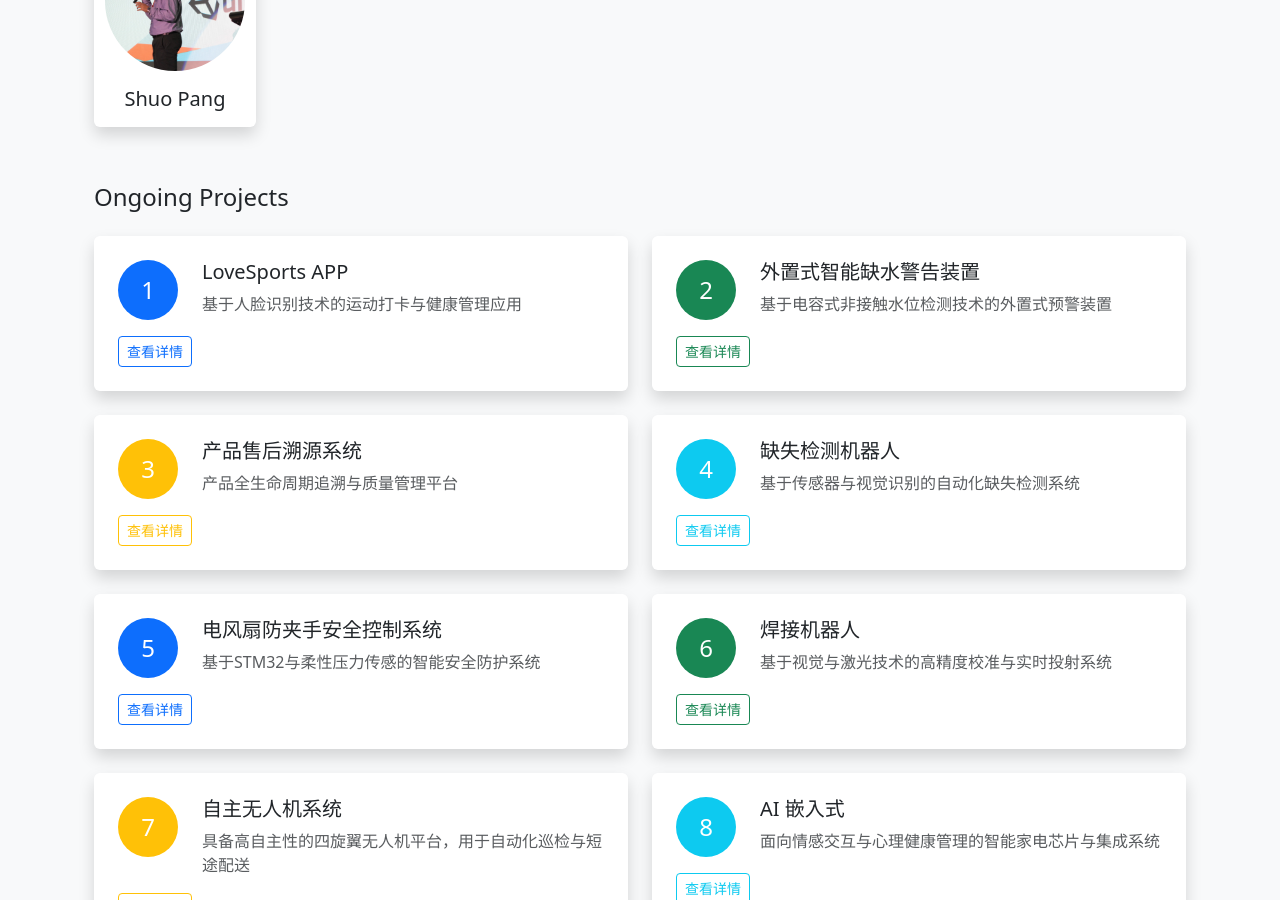
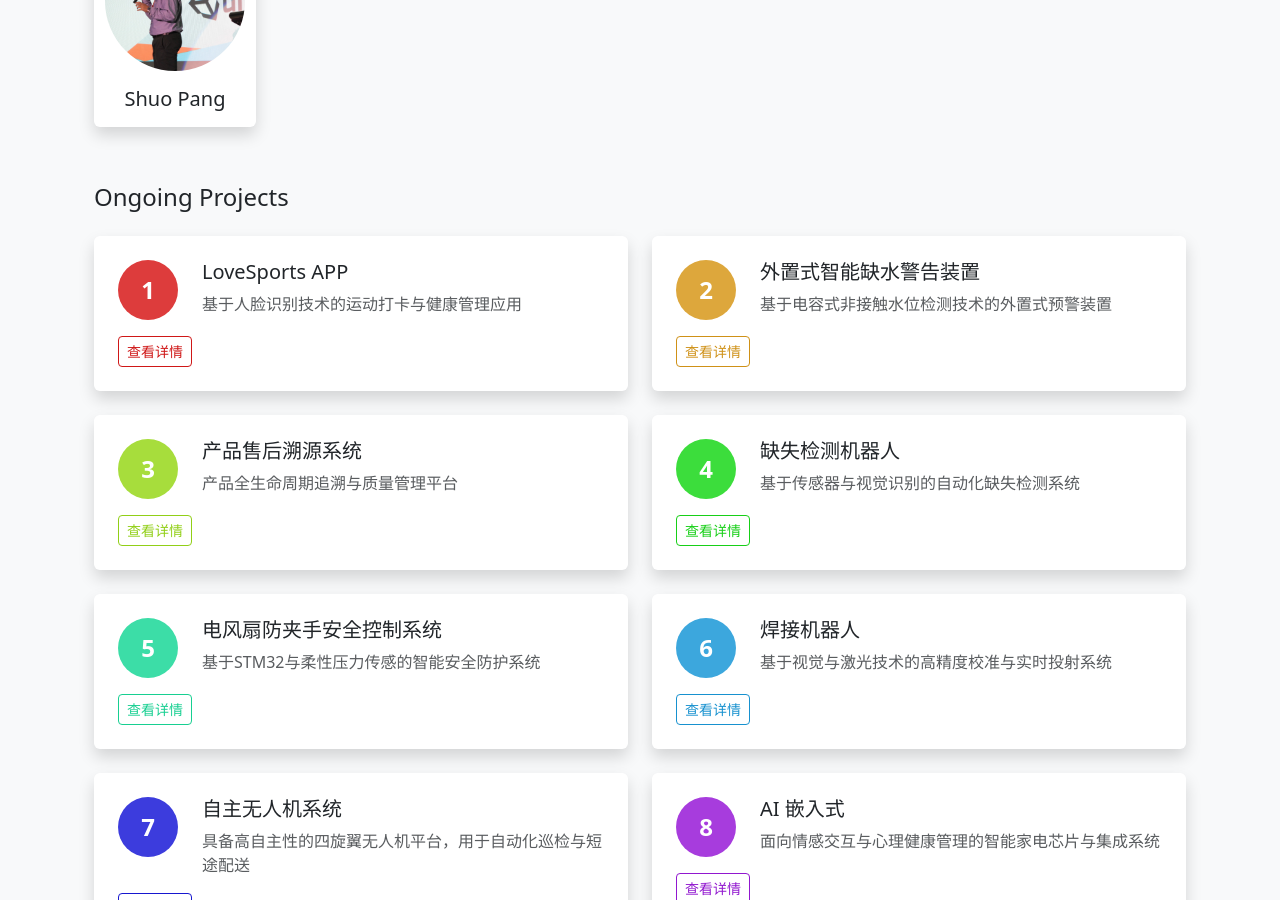
Before and after one commit to fablab4cogtwins/fablab4cogtwins.github.io, a Jekyll site: the page built from index.html, in a window 1280 px wide and 900 px high, scrolled down 1462 px. Built offline with Jekyll 4.4.1, drawn with Linux system fonts in a browser that asks for light colours; the list of posts is cut into pages by our own code.

Commit message:
Update team.html

```diff
--- a/_includes/team.html
+++ b/_includes/team.html
@@ -29,6 +29,17 @@
     .project-badge:hover { transform: scale(1.05); filter: brightness(0.95); }
     .badge-none { background-color: #6c757d; cursor: default; }
     .badge-none:hover { transform: none; filter: none; }
+    /* 动态按钮样式辅助 */
+    .btn-outline-custom {
+      border-width: 1px;
+      background-color: transparent;
+      transition: all 0.2s;
+    }
+    .btn-outline-custom:hover {
+      background-color: currentColor;
+      color: white !important;
+      border-color: currentColor;
+    }
   </style>
 </head>
 <body>
@@ -77,21 +88,24 @@
     {% endfor %}
   </div>
 
-   <!-- ========== Ongoing Projects ========== -->
+   <!-- ========== Ongoing Projects（每个项目独立颜色，不重复） ========== -->
   {% if site.data.projects and site.data.projects | size > 0 %}
   <h4 class="mt-5 mb-4">Ongoing Projects</h4>
   <div class="row gy-4">
-    {% assign project_colors = "primary,success,warning,info" | split: "," %}
-    {% for project in site.data.projects %}
-    {% assign color_index = forloop.index0 | modulo: project_colors.size %}
-    {% assign current_color = project_colors[color_index] %}
+    {% assign projects = site.data.projects %}
+    {% assign total_projects = projects | size %}
+    {% for project in projects %}
+      {% assign index = forloop.index0 %}
+      {% assign hue = index | times: 360 | divided_by: total_projects %}  <!-- 色相 = 索引 * 360° / 总数，保证均匀分布且不重复 -->
+      {% assign bg_color = "hsl(" | append: hue | append: ", 70%, 55%)" %}
+      {% assign border_color = "hsl(" | append: hue | append: ", 80%, 45%)" %}
       <div class="col-12 col-md-6">
         <div class="card shadow border-0 h-100 animate__animated animate__fadeInUp">
           <div class="card-body p-4">
             <div class="d-flex align-items-start">
               <div class="flex-shrink-0">
-              <div class="rounded-circle bg-{{ current_color }} d-flex align-items-center justify-content-center" style="width: 60px; height: 60px;">
-                <span class="text-white fs-4">{{ forloop.index }}</span>
+                <div class="rounded-circle d-flex align-items-center justify-content-center" style="width: 60px; height: 60px; background-color: {{ bg_color }}; color: white; font-weight: bold;">
+                  <span class="fs-4">{{ forloop.index }}</span>
                 </div>
               </div>
               <div class="flex-grow-1 ms-4">
@@ -100,7 +114,10 @@
               </div>
             </div>
             <div class="mt-3">
-            <a href="{{ project.link | relative_url }}" class="btn btn-sm btn-outline-{{ current_color }}">查看详情</a>
+              <a href="{{ project.link | relative_url }}" class="btn btn-sm btn-outline-custom"
+                 style="border-color: {{ border_color }}; color: {{ border_color }};"
+                 onmouseenter="this.style.backgroundColor='{{ bg_color }}'; this.style.color='white';"
+                 onmouseleave="this.style.backgroundColor='transparent'; this.style.color='{{ border_color }}';">查看详情</a>
             </div>
           </div>
         </div>
@@ -109,13 +126,11 @@
   </div>
   {% endif %}
 
-  <!-- ========== Students (Undergraduate Members) ========== -->
+  <!-- ========== Students (Undergraduate Members) 项目徽章颜色与对应项目唯一颜色匹配 ========== -->
   {% if site.data.undergraduate_members and site.data.undergraduate_members | size > 0 %}
   <h4 class="mt-5 mb-4">Students</h4>
   <div class="row gy-5">
     {% for member in site.data.undergraduate_members %}
-    {% assign badge_colors = "primary,success,warning,info" | split: "," %}
-
     <div class="col-6 col-md-4 col-lg-3 col-xl-2 text-center hprofile">
       <div class="card shadow border-0 h-100 animate__animated animate__fadeInUp">
         <img src="{{ member.photo | relative_url }}" class="card-img-top rounded-circle mx-auto mt-5"
@@ -124,27 +139,28 @@
           <h5 class="card-title mb-0 hover-primary" style="font-size: 0.95rem;">{{ member.name }}</h5>
           <div class="card-text text-muted small" style="font-size: 0.7rem;">{{ member.title }}</div>
 
-          <!-- 项目序号徽章区域（无#号） -->
+          <!-- 项目序号徽章区域（每个徽章颜色与项目唯一颜色一致） -->
           <div class="mt-3">
             {% if member.projects and member.projects.size > 0 %}
               <div class="d-flex flex-wrap justify-content-center gap-1">
                 {% for proj_item in member.projects %}
                   {% assign project_found = false %}
                   {% assign project_index = 0 %}
-                  {% assign project_color_class = "secondary" %}
-
+                  {% assign project_hue = 0 %}
                   {% for global_proj in site.data.projects %}
                     {% if global_proj.name == proj_item.name %}
                       {% assign project_found = true %}
                       {% assign project_index = forloop.index %}
-                      {% assign color_idx = forloop.index0 | modulo: badge_colors.size %}
-                      {% assign project_color_class = badge_colors[color_idx] %}
+                      {% assign global_index0 = forloop.index0 %}
+                      {% assign total_projects = site.data.projects | size %}
+                      {% assign project_hue = global_index0 | times: 360 | divided_by: total_projects %}
                       {% break %}
                     {% endif %}
                   {% endfor %}
-
+                  {% assign badge_bg_color = "hsl(" | append: project_hue | append: ", 70%, 55%)" %}
                   {% if project_found %}
-                    <span class="badge bg-{{ project_color_class }} project-badge rounded-pill"
+                    <span class="badge project-badge rounded-pill"
+                          style="background-color: {{ badge_bg_color }}; color: white;"
                           data-bs-toggle="modal"
                           data-bs-target="#projectModalUndergrad{{ forloop.parentloop.index }}"
                           title="项目: {{ proj_item.name }} (点击查看职责)">
@@ -171,7 +187,7 @@
       </div>
     </div>
 
-    <!-- 模态框：展示每个项目及其角色，同时显示项目序号（去除#号） -->
+    <!-- 模态框：展示项目角色，项目序号徽章也使用对应颜色 -->
     {% if member.projects and member.projects.size > 0 %}
     <div class="modal fade" id="projectModalUndergrad{{ forloop.index }}" tabindex="-1" aria-labelledby="modalUndergradLabel{{ forloop.index }}" aria-hidden="true">
       <div class="modal-dialog modal-dialog-centered">
@@ -186,16 +202,21 @@
                 {% assign proj_name = proj_item.name %}
                 {% assign proj_role = proj_item.role %}
                 {% assign proj_global_index = 0 %}
+                {% assign proj_hue = 0 %}
                 {% for gp in site.data.projects %}
                   {% if gp.name == proj_name %}
                     {% assign proj_global_index = forloop.index %}
+                    {% assign global_idx0 = forloop.index0 %}
+                    {% assign total_projs = site.data.projects | size %}
+                    {% assign proj_hue = global_idx0 | times: 360 | divided_by: total_projs %}
                     {% break %}
                   {% endif %}
                 {% endfor %}
+                {% assign badge_color = "hsl(" | append: proj_hue | append: ", 70%, 55%)" %}
                 <li class="list-group-item d-flex justify-content-between align-items-center">
                   <span>
                     {% if proj_global_index > 0 %}
-                      <span class="badge bg-secondary me-2">{{ proj_global_index }}</span>
+                      <span class="badge me-2" style="background-color: {{ badge_color }}; color: white;">{{ proj_global_index }}</span>
                     {% endif %}
                     {{ proj_name }}
                   </span>
```
Lines whose indentation alone changed are shown as unchanged.
